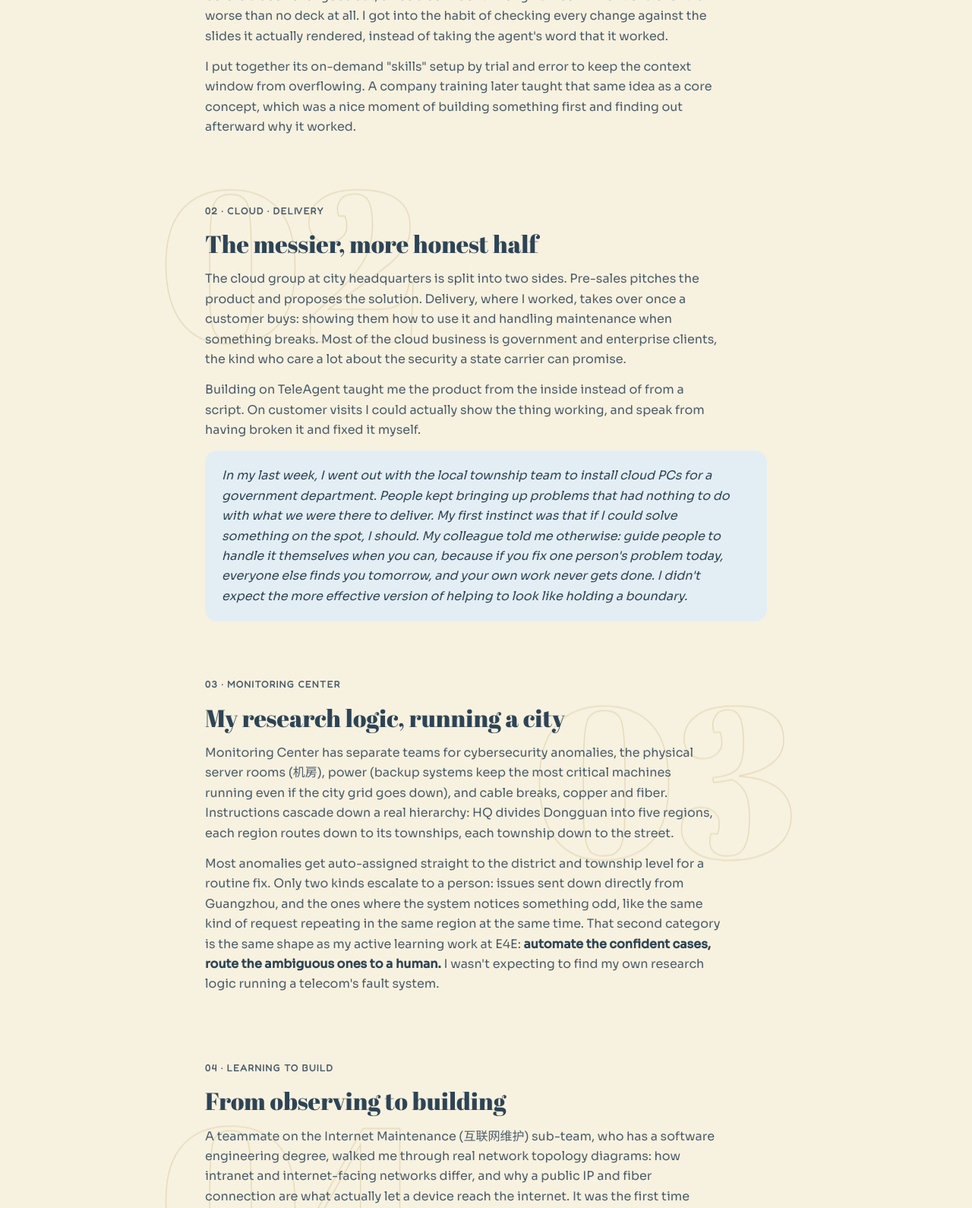
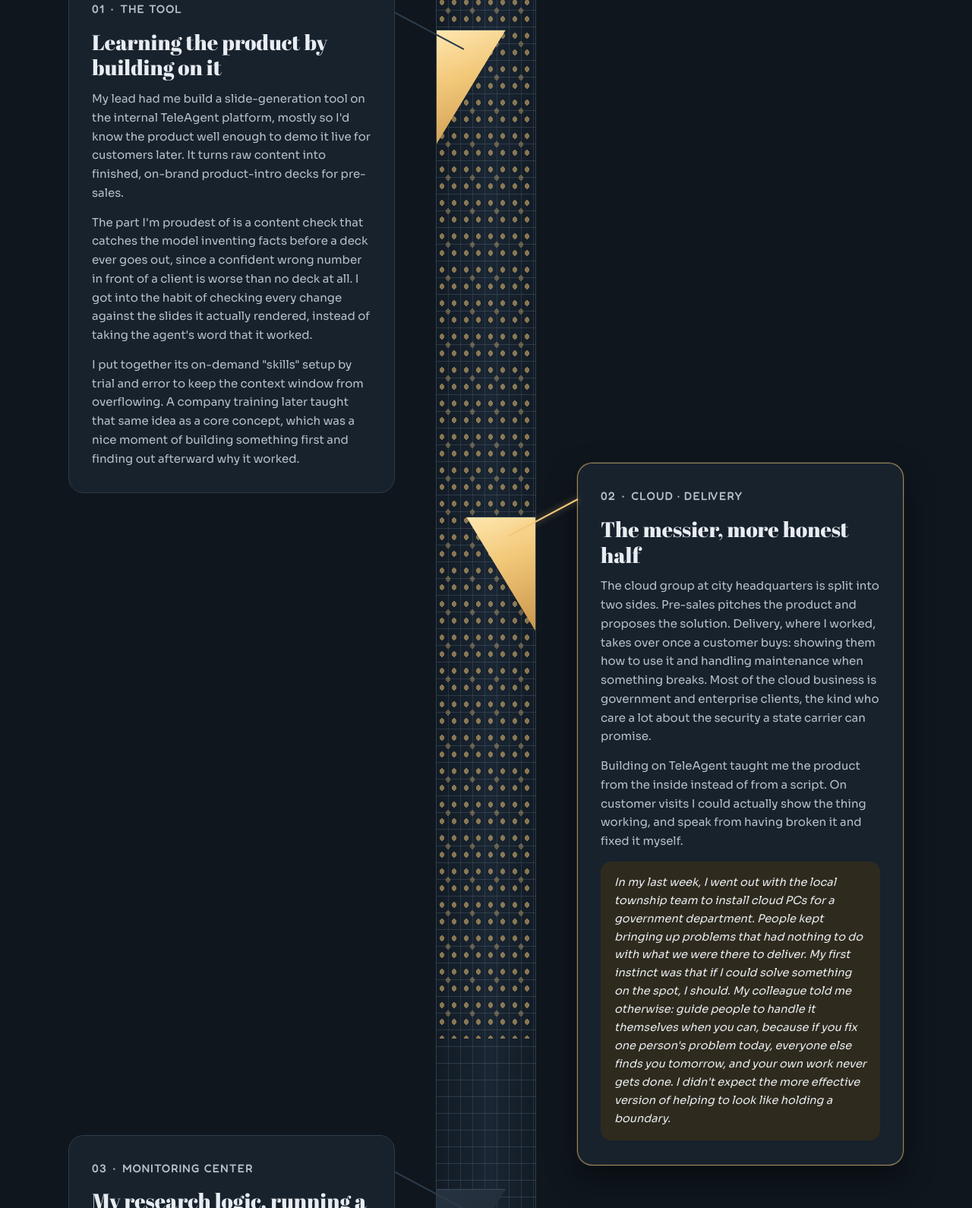
Before and after one commit to laura06919-max/laura06919-max.github.io, a plain HTML site: page work/china-telecom.html in a window 1280 px wide. Shown: the part 943-2533 px from the top of the page at 76% size. Drawn offline with Linux system fonts and the light colour scheme.

Commit message:
WIP SmartCloud page: zigzag tower spine mockup (hero photo is a placeholder, not for publishing)
Co-Authored-By: Claude Opus 5.5 <noreply@anthropic.com>
Claude-Session: https://claude.ai/code/session_01LZebrcYPpN16DWWknepe9r

```diff
--- /dev/null
+++ b/assets/css/telecom.css
@@ -0,0 +1,86 @@
+/* SmartCloud / China Telecom page.
+   Concept: the Dongguan HQ tower's facade has diagonal sky-atria that alternate left and right as it rises.
+   The page borrows that: a drawn tower runs down the middle as the progress spine, each "floor"
+   of the story branches off left or right from its own atrium, and the windows light up as you read. */
+body.tc {
+  --bg: #0F161E; --bg2: #18222D; --bg3: #1D2935; --border: #2C3A48;
+  --text: #E8EDF1; --muted: #B7C2CB; --hint: #9AA6B0;
+  --blue: #7FB0D6; --blue-ink: #9CC4E4; --blue-bg: #1A2A38;
+  --accent2: #F2C879; --coral-ink: #F2C879; --accent2-bg: #2F2A1E;
+  --glow: #F2C879;
+  --shadow: 0 16px 40px rgba(0,0,0,.45);
+}
+.tc::before { mix-blend-mode: screen; opacity: .08; }
+.tc .site-nav { background: color-mix(in srgb, #0F161E 88%, transparent); }
+@media (min-width: 1181px) { .tc .rail { display: none; } } /* the tower is this page's progress indicator */
+
+/* ---------- hero: night photo behind, text in front ---------- */
+.tc-hero { position: relative; min-height: 88vh; display: flex; align-items: flex-end; overflow: hidden; }
+.tc-hero-bg { position: absolute; inset: -80px 0 0 0; z-index: 0; }
+.tc-hero-bg img { position: absolute; right: 0; top: 0; height: 100%; width: 62%; object-fit: cover; object-position: center 30%; }
+.tc-hero-bg::after { content: ''; position: absolute; inset: 0; background:
+  linear-gradient(90deg, #0F161E 36%, rgba(15,22,30,.55) 62%, rgba(15,22,30,.15) 100%),
+  linear-gradient(0deg, #0F161E 0%, transparent 35%); }
+.tc-hero-text { position: relative; z-index: 1; max-width: 1180px; width: 100%; margin: 0 auto; padding: 60px 40px 40px; }
+.tc-hero-text .case-title { max-width: 560px; }
+.tc-hero-text .case-sub { max-width: 520px; }
+.tc-hero-text .tldr { max-width: 640px; background: rgba(24,34,45,.82); backdrop-filter: blur(6px); }
+.photo-flag { position: absolute; z-index: 2; right: 16px; bottom: 16px; font-size: 11px; color: #F2C879; background: rgba(15,22,30,.8); border: 1px dashed #F2C879; padding: 4px 10px; border-radius: 8px; }
+
+/* ---------- the tower spine ---------- */
+.tower-wrap { position: relative; max-width: 1180px; margin: 0 auto; padding: 140px 40px 120px; }
+.tower { position: absolute; left: 50%; top: 0; bottom: 40px; width: 132px; transform: translateX(-50%); display: flex; flex-direction: column; pointer-events: none; }
+.tower-crown { position: relative; height: 120px; flex-shrink: 0; }
+.tower-crown .antenna { position: absolute; left: 62%; bottom: 34px; width: 3px; height: 86px; background: linear-gradient(#C9D4DD, #6C7C8A); border-radius: 2px; }
+.tower-crown .sign { position: absolute; left: 0; right: 0; bottom: 0; height: 36px; background: #16202B; border: 1px solid #2F3E4D; border-bottom: 0; }
+.tower-crown .sign::after { content: ''; position: absolute; left: 22%; right: 22%; top: 13px; height: 9px; border-radius: 5px; background: #EAF3FA; box-shadow: 0 0 14px 4px rgba(200,225,245,.55); }
+.tower-body { position: relative; flex: 1; border: 1px solid #2F3E4D; overflow: hidden;
+  background:
+    repeating-linear-gradient(90deg, transparent 0 15px, rgba(140,165,185,.16) 15px 16px),
+    repeating-linear-gradient(0deg, transparent 0 21px, rgba(140,165,185,.2) 21px 22px),
+    linear-gradient(90deg, #121B25, #1A2633 55%, #121B25); }
+/* windows light up from the top as you read */
+.tower-lit { position: absolute; left: 0; right: 0; top: 0; height: 0; background:
+    radial-gradient(3px 4px at 7px 10px, rgba(242,200,121,.95) 98%, transparent) 0 0 / 16px 22px,
+    radial-gradient(3px 4px at 7px 10px, rgba(242,200,121,.6) 98%, transparent) 8px 11px / 32px 44px;
+  -webkit-mask: linear-gradient(transparent, #000 40px); mask: linear-gradient(transparent, #000 40px); opacity: .55; }
+.tower-base { height: 24px; flex-shrink: 0; margin: 0 -60px; border-top: 1px solid #2F3E4D; background: linear-gradient(#16202B, transparent); }
+/* atria: the diagonal notches, alternating sides, one per floor */
+.notch { position: absolute; width: 70%; height: 150px; background: linear-gradient(160deg, #26323F, #1B2631); border-top: 1px solid #3A4A5A; transition: background .5s, box-shadow .5s; }
+.notch.left { left: 0; clip-path: polygon(0 0, 100% 0, 0 100%); }
+.notch.right { right: 0; clip-path: polygon(0 0, 100% 0, 100% 100%); }
+.notch.on { background: linear-gradient(160deg, #FFE7B0, #F2C879 40%, #C9954A); }
+
+/* ---------- floors: content branching left / right ---------- */
+.floor { position: relative; width: calc(50% - 120px); background: var(--bg2); border: 1px solid var(--border); border-radius: 20px; padding: 30px 30px 18px; transition: border-color .4s, box-shadow .4s; }
+.floor + .floor { margin-top: -40px; }
+.floor.left { margin-right: auto; }
+.floor.right { margin-left: auto; }
+.floor.on { border-color: rgba(242,200,121,.6); box-shadow: 0 0 0 1px rgba(242,200,121,.15), var(--shadow); }
+/* the diagonal beam that ties a floor to its atrium */
+.floor::before { content: ''; position: absolute; top: 46px; width: 104px; height: 2px; background: linear-gradient(90deg, var(--border), var(--border)); transform-origin: left center; transition: background .4s; }
+.floor.left::before { left: 100%; transform: rotate(28deg); }
+.floor.right::before { right: 100%; transform-origin: right center; transform: rotate(-28deg); }
+.floor.on::before { background: var(--glow); box-shadow: 0 0 8px rgba(242,200,121,.6); }
+.floor-tag { display: inline-flex; gap: 8px; align-items: center; font-family: var(--label); font-size: 12px; letter-spacing: .08em; text-transform: uppercase; color: var(--accent2); margin-bottom: 8px; }
+.floor-tag b { font-weight: 600; color: var(--hint); }
+.floor h2 { font-size: 28px; margin-bottom: 12px; }
+.floor p { font-size: 15px; color: var(--muted); margin-bottom: 14px; }
+.floor p strong { color: var(--text); }
+.floor .reflection { background: var(--accent2-bg); border-radius: 14px; padding: 16px 18px; margin: 4px 0 14px; }
+.floor .reflection p { color: var(--text); font-style: italic; margin: 0; font-size: 14.5px; }
+.tc .case-nav a { background: var(--bg2); }
+
+@media (max-width: 960px) {
+  .tower-wrap { padding: 60px 20px 80px 20px; }
+  .tower { left: 22px; transform: none; width: 30px; }
+  .tower-crown { height: 70px; } .tower-crown .antenna { height: 46px; } .tower-crown .sign { height: 20px; }
+  .tower-crown .sign::after { top: 7px; height: 6px; }
+  .tower-base { margin: 0 -10px; }
+  .notch { width: 100%; height: 50px; }
+  .floor, .floor.left, .floor.right { width: auto; margin-left: 50px; margin-right: 0; }
+  .floor + .floor { margin-top: 28px; }
+  .floor::before, .floor.left::before, .floor.right::before { left: auto; right: 100%; width: 24px; transform: none; top: 40px; }
+  .tc-hero-bg img { width: 100%; opacity: .55; }
+  .tc-hero-bg::after { background: linear-gradient(0deg, #0F161E 15%, rgba(15,22,30,.6) 70%, rgba(15,22,30,.4)); }
+}
--- /dev/null
+++ b/assets/js/telecom.js
@@ -0,0 +1,37 @@
+/* SmartCloud page: the tower spine. One lit atrium per floor, windows light up as you read. */
+(function () {
+  const wrap = document.getElementById('tower');
+  const body = wrap && wrap.querySelector('.tower-body');
+  if (!body) return;
+  const lit = body.querySelector('.tower-lit');
+  const floors = [...wrap.querySelectorAll('.floor')];
+  const narrow = () => matchMedia('(max-width: 960px)').matches;
+  let notches = [];
+
+  function layout() {
+    notches.forEach((n) => n.remove());
+    const top = body.getBoundingClientRect().top + scrollY;
+    notches = floors.map((f) => {
+      const n = document.createElement('span');
+      n.className = 'notch ' + (narrow() ? 'right' : (f.classList.contains('left') ? 'left' : 'right'));
+      // the beam leaves the card 46px down and drops ~29px before meeting the tower edge
+      n.style.top = (f.getBoundingClientRect().top + scrollY - top + (narrow() ? 32 : 70)) + 'px';
+      body.appendChild(n);
+      return n;
+    });
+    update();
+  }
+  function update() {
+    const r = body.getBoundingClientRect();
+    const reach = Math.min(r.height, Math.max(0, innerHeight * 0.55 - r.top));
+    lit.style.height = reach + 'px';
+    let active = -1;
+    floors.forEach((f, i) => { if (f.getBoundingClientRect().top < innerHeight * 0.55) active = i; });
+    floors.forEach((f, i) => { f.classList.toggle('on', i === active); notches[i] && notches[i].classList.toggle('on', i <= active); });
+  }
+  let q = false;
+  addEventListener('scroll', () => { if (!q) { q = true; requestAnimationFrame(() => { q = false; update(); }); } }, { passive: true });
+  addEventListener('resize', layout);
+  addEventListener('load', layout);
+  layout();
+})();
--- a/work/china-telecom.html
+++ b/work/china-telecom.html
@@ -10,10 +10,11 @@
   <link rel="preconnect" href="https://fonts.gstatic.com" crossorigin>
   <link href="https://fonts.googleapis.com/css2?family=Abril+Fatface&family=Fredoka:wght@500;600&family=Sora:wght@400;500&display=swap" rel="stylesheet">
   <link rel="stylesheet" href="../assets/css/site.css">
+  <link rel="stylesheet" href="../assets/css/telecom.css">
   <script>document.documentElement.classList.add('js')</script>
 </head>
-<body>
-<a class="skip-link" href="#overview">Skip to case study</a>
+<body class="tc">
+<a class="skip-link" href="#floor-tool">Skip to the story</a>
 <nav class="site-nav" aria-label="Main">
   <a class="nav-name" href="../index.html"><span class="nav-avatar" aria-hidden="true">LY</span>Laura Yuan</a>
   <ul class="nav-links">
@@ -23,46 +24,65 @@
     <li><a href="../index.html#contact">Contact</a></li>
   </ul>
 </nav>
-<header class="case-hero" id="start" data-chapter="Start">
+
+<header class="tc-hero" id="start" data-chapter="Start">
+  <div class="tc-hero-bg par" data-speed="-0.12" aria-hidden="true">
+    <!-- PLACEHOLDER: this photo is from the architect's post, not mine. Replace with my own photo (or my painting of the tower) before publishing. -->
+    <img src="../assets/img/telecom/hero-PLACEHOLDER-not-mine.webp" alt="">
+  </div>
+  <span class="photo-flag">Placeholder photo, not mine. Swap before publishing.</span>
+  <div class="tc-hero-text">
     <a class="back-link" href="../index.html#right-now">← All work</a>
     <p class="eyebrow">Experience · China Telecom · Jul–Aug 2026</p>
     <h1 class="case-title">SmartCloud, Dongguan</h1>
-  <p class="case-sub">I interned across China Telecom's city headquarters cloud division and used the time to figure out how a big state carrier actually runs, from the customer-facing side to the technical backend.</p>
+    <p class="case-sub">I interned in the cloud division at China Telecom's Dongguan headquarters and used the time to figure out how a big state carrier actually runs, from the customer-facing side to the technical backend.</p>
     <dl class="tldr">
       <div><dt>Role</dt><dd>SmartCloud Network Engineer Intern</dd></div>
       <div><dt>Where</dt><dd>Dongguan, Guangdong</dd></div>
       <div><dt>Rotations</dt><dd>Cloud · Delivery (云中台 · 交付), Monitoring Center (监控中心)</dd></div>
       <div class="full"><dt>Outcome</dt><dd>Built a reusable slide-generation tool on the internal TeleAgent platform, with a content-traceability check that catches invented facts before a deck goes out.</dd></div>
     </dl>
+  </div>
 </header>
-<main class="case-body">
-  <section id="overview" data-chapter="Overview">
-    <p class="chapter-num">01 · The tool</p>
-    <h2 class="reveal">Learning the product by building on it</h2>
-    <p class="reveal">My lead had me build a slide-generation tool on the internal TeleAgent platform, mostly so I'd know the product well enough to demo it live for customers later. It turns raw content into finished, on-brand product-intro decks for pre-sales.</p>
-    <p class="reveal">The part I'm proudest of is a content check that catches the model inventing facts before a deck ever goes out, since a confident wrong number in front of a client is worse than no deck at all. I got into the habit of checking every change against the slides it actually rendered, instead of taking the agent's word that it worked.</p>
-    <p class="reveal">I put together its on-demand "skills" setup by trial and error to keep the context window from overflowing. A company training later taught that same idea as a core concept, which was a nice moment of building something first and finding out afterward why it worked.</p>
+
+<main class="tower-wrap" id="tower">
+  <div class="tower" aria-hidden="true">
+    <div class="tower-crown"><span class="antenna"></span><span class="sign"></span></div>
+    <div class="tower-body"><div class="tower-lit"></div></div>
+    <div class="tower-base"></div>
+  </div>
+
+  <section class="floor left reveal" data-r="left" id="floor-tool" data-chapter="The tool">
+    <p class="floor-tag">01 <b>·</b> The tool</p>
+    <h2>Learning the product by building on it</h2>
+    <p>My lead had me build a slide-generation tool on the internal TeleAgent platform, mostly so I'd know the product well enough to demo it live for customers later. It turns raw content into finished, on-brand product-intro decks for pre-sales.</p>
+    <p>The part I'm proudest of is a content check that catches the model inventing facts before a deck ever goes out, since a confident wrong number in front of a client is worse than no deck at all. I got into the habit of checking every change against the slides it actually rendered, instead of taking the agent's word that it worked.</p>
+    <p>I put together its on-demand "skills" setup by trial and error to keep the context window from overflowing. A company training later taught that same idea as a core concept, which was a nice moment of building something first and finding out afterward why it worked.</p>
   </section>
-  <section id="delivery" data-chapter="Delivery">
-    <p class="chapter-num">02 · Cloud · Delivery</p>
-    <h2 class="reveal">The messier, more honest half</h2>
-    <p class="reveal">The cloud group at city headquarters is split into two sides. Pre-sales pitches the product and proposes the solution. Delivery, where I worked, takes over once a customer buys: showing them how to use it and handling maintenance when something breaks. Most of the cloud business is government and enterprise clients, the kind who care a lot about the security a state carrier can promise.</p>
-    <p class="reveal">Building on TeleAgent taught me the product from the inside instead of from a script. On customer visits I could actually show the thing working, and speak from having broken it and fixed it myself.</p>
-    <div class="reflection reveal"><p>In my last week, I went out with the local township team to install cloud PCs for a government department. People kept bringing up problems that had nothing to do with what we were there to deliver. My first instinct was that if I could solve something on the spot, I should. My colleague told me otherwise: guide people to handle it themselves when you can, because if you fix one person's problem today, everyone else finds you tomorrow, and your own work never gets done. I didn't expect the more effective version of helping to look like holding a boundary.</p></div>
+
+  <section class="floor right reveal" data-r="right" id="floor-delivery" data-chapter="Delivery">
+    <p class="floor-tag">02 <b>·</b> Cloud · Delivery</p>
+    <h2>The messier, more honest half</h2>
+    <p>The cloud group at city headquarters is split into two sides. Pre-sales pitches the product and proposes the solution. Delivery, where I worked, takes over once a customer buys: showing them how to use it and handling maintenance when something breaks. Most of the cloud business is government and enterprise clients, the kind who care a lot about the security a state carrier can promise.</p>
+    <p>Building on TeleAgent taught me the product from the inside instead of from a script. On customer visits I could actually show the thing working, and speak from having broken it and fixed it myself.</p>
+    <div class="reflection"><p>In my last week, I went out with the local township team to install cloud PCs for a government department. People kept bringing up problems that had nothing to do with what we were there to deliver. My first instinct was that if I could solve something on the spot, I should. My colleague told me otherwise: guide people to handle it themselves when you can, because if you fix one person's problem today, everyone else finds you tomorrow, and your own work never gets done. I didn't expect the more effective version of helping to look like holding a boundary.</p></div>
   </section>
-  <section id="monitoring" data-chapter="Monitoring">
-    <p class="chapter-num">03 · Monitoring Center</p>
-    <h2 class="reveal">My research logic, running a city</h2>
-    <p class="reveal">Monitoring Center has separate teams for cybersecurity anomalies, the physical server rooms (机房), power (backup systems keep the most critical machines running even if the city grid goes down), and cable breaks, copper and fiber. Instructions cascade down a real hierarchy: HQ divides Dongguan into five regions, each region routes down to its townships, each township down to the street.</p>
-    <p class="reveal">Most anomalies get auto-assigned straight to the district and township level for a routine fix. Only two kinds escalate to a person: issues sent down directly from Guangzhou, and the ones where the system notices something odd, like the same kind of request repeating in the same region at the same time. That second category is the same shape as my active learning work at E4E: <strong>automate the confident cases, route the ambiguous ones to a human.</strong> I wasn't expecting to find my own research logic running a telecom's fault system.</p>
+
+  <section class="floor left reveal" data-r="left" id="floor-monitoring" data-chapter="Monitoring">
+    <p class="floor-tag">03 <b>·</b> Monitoring Center</p>
+    <h2>My research logic, running a city</h2>
+    <p>Monitoring Center has separate teams for cybersecurity anomalies, the physical server rooms (机房), power (backup systems keep the most critical machines running even if the city grid goes down), and cable breaks, copper and fiber. Instructions cascade down a real hierarchy: HQ divides Dongguan into five regions, each region routes down to its townships, each township down to the street.</p>
+    <p>Most anomalies get auto-assigned straight to the district and township level for a routine fix. Only two kinds escalate to a person: issues sent down directly from Guangzhou, and the ones where the system notices something odd, like the same kind of request repeating in the same region at the same time. That second category is the same shape as my active learning work at E4E: <strong>automate the confident cases, route the ambiguous ones to a human.</strong> I wasn't expecting to find my own research logic running a telecom's fault system.</p>
   </section>
-  <section id="building" data-chapter="Building">
-    <p class="chapter-num">04 · Learning to build</p>
-    <h2 class="reveal">From observing to building</h2>
-    <p class="reveal">A teammate on the Internet Maintenance (互联网维护) sub-team, who has a software engineering degree, walked me through real network topology diagrams: how intranet and internet-facing networks differ, and why a public IP and fiber connection are what actually let a device reach the internet. It was the first time concepts from the Huawei networking training I'd been studying showed up as something running at the scale of a province.</p>
-    <p class="reveal">He also builds the team's internal web tools, and walked me through Vue 3 from scratch. I went home and rebuilt a piece of my own portfolio in it, converting the hand-written skills bar into a real Vue component, to check I'd actually understood rather than just followed along.</p>
+
+  <section class="floor right reveal" data-r="right" id="floor-building" data-chapter="Building">
+    <p class="floor-tag">04 <b>·</b> Learning to build</p>
+    <h2>From observing to building</h2>
+    <p>A teammate on the Internet Maintenance (互联网维护) sub-team, who has a software engineering degree, walked me through real network topology diagrams: how intranet and internet-facing networks differ, and why a public IP and fiber connection are what actually let a device reach the internet. It was the first time concepts from the Huawei networking training I'd been studying showed up as something running at the scale of a province.</p>
+    <p>He also builds the team's internal web tools, and walked me through Vue 3 from scratch. I went home and rebuilt a piece of my own portfolio in it, converting the hand-written skills bar into a real Vue component, to check I'd actually understood rather than just followed along.</p>
   </section>
 </main>
+
 <nav class="case-nav reveal" aria-label="More case studies">
   <a class="prev" href="clearmed.html"><small>← Previous case study</small><b>Plain Words, Same Facts</b></a>
   <a class="next" href="background-noise.html"><small>Back to the start →</small><b>Background Noise</b></a>
@@ -70,5 +90,6 @@
 </nav>
 <footer style="margin-top:60px">Laura Yuan · UCSD 2029<small><span id="laJollaTime"></span></small></footer>
 <script src="../assets/js/site.js"></script>
+<script src="../assets/js/telecom.js"></script>
 </body>
 </html>
```
Lines whose indentation alone changed are shown as unchanged.
